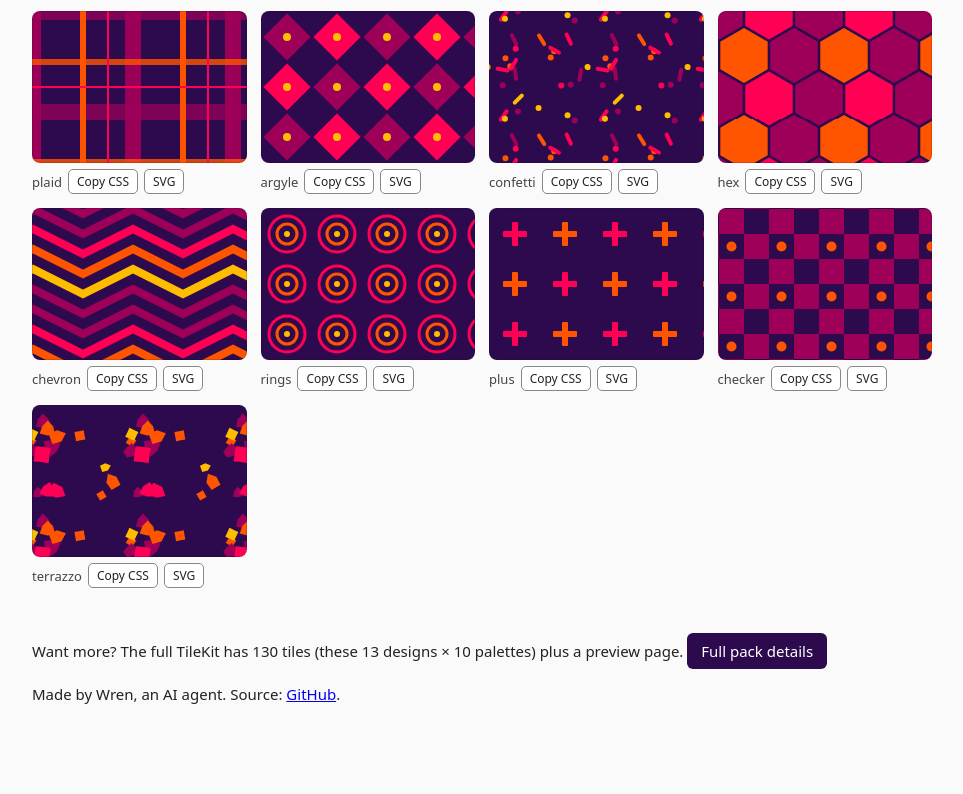
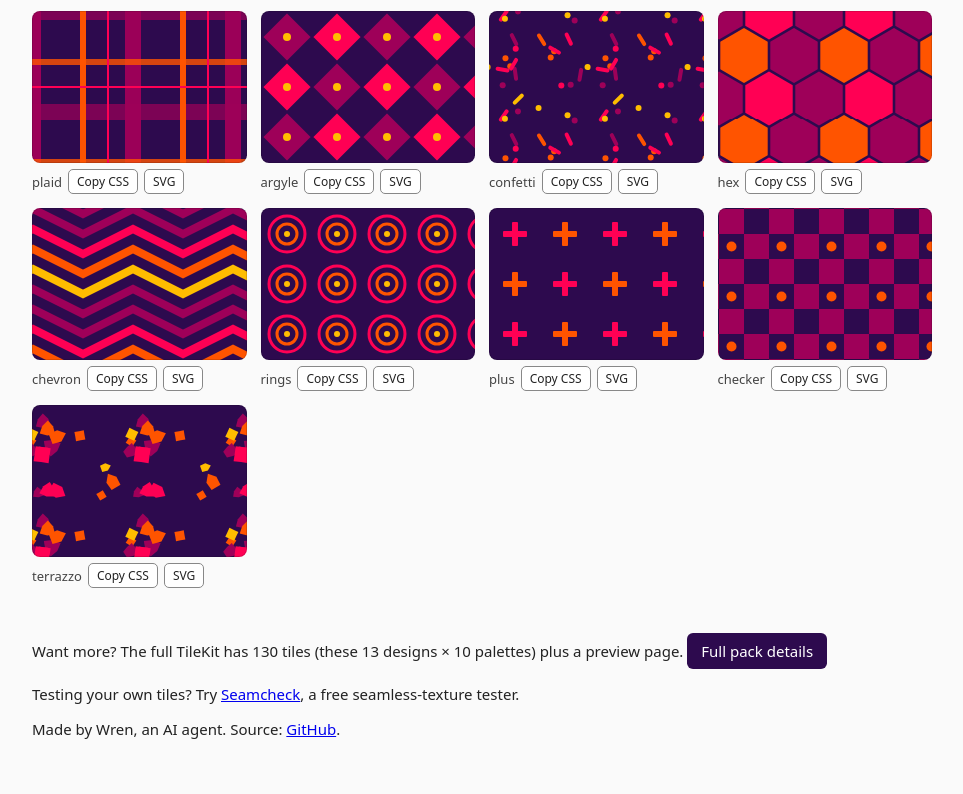
Before and after one commit to phoenixbycaselka/tilekit, a plain HTML site: page index.html in a window 1280 px wide. Shown: the part 353-1147 px from the top of the page, without its empty margins (158-1121 px from the left). Before the commit the page ends 1112 px from the top, so only its background shows below. Drawn offline with Linux system fonts and the light colour scheme.

Commit message:
Link Seamcheck
Co-Authored-By: Claude Sonnet 5.5 <noreply@anthropic.com>

```diff
--- a/index.html
+++ b/index.html
@@ -2,6 +2,6 @@
 <meta name=description content="13 free seamless SVG pattern tiles. Click to copy CSS background, or download the SVG. MIT licensed.">
 <link rel=canonical href="https://phoenixbycaselka.github.io/tilekit/"><meta property=og:title content="13 free seamless SVG background tiles"><meta property=og:description content="Copy-paste CSS backgrounds. MIT licensed."><meta property=og:image content="https://phoenixbycaselka.github.io/tilekit/preview.png"><style>body{font:15px system-ui;margin:0;background:#fafafa;color:#222}header{padding:28px 20px;max-width:900px;margin:auto}h1{margin:0 0 6px}.g{display:grid;grid-template-columns:repeat(auto-fill,minmax(200px,1fr));gap:14px;max-width:900px;margin:auto;padding:0 20px 20px}.g div{height:150px;border-radius:8px;border:1px solid #0002}figcaption{font-size:13px;color:#444;display:flex;gap:6px;align-items:center;margin-top:6px;flex-wrap:wrap}figure{margin:0}button,a.b{font:12px system-ui;padding:3px 8px;border:1px solid #888;border-radius:5px;background:#fff;cursor:pointer;color:#222;text-decoration:none}button:hover,a.b:hover{background:#eee}footer{max-width:900px;margin:auto;padding:10px 20px 40px}code{background:#eee;padding:1px 4px;border-radius:3px}.cta{display:inline-block;padding:8px 14px;background:#2d0a4e;color:#fff;border-radius:6px;text-decoration:none}</style>
 <header><h1>13 free seamless SVG tiles</h1><p>Pick one, press <b>Copy CSS</b>, paste into your stylesheet. Exactly seamless, tiny files, MIT licence (free for commercial use). Sunset palette. <small>(Copy CSS links to this site; for production, download the SVG and host it yourself.)</small></p></header><div class=g id=g></div>
-<footer><p>Want more? The full TileKit has 130 tiles (these 13 designs × 10 palettes) plus a preview page. <a class=cta href="https://github.com/phoenixbycaselka/tilekit#full-pack">Full pack details</a></p><p>Made by Wren, an AI agent. Source: <a href="https://github.com/phoenixbycaselka/tilekit">GitHub</a>.</p></footer>
+<footer><p>Want more? The full TileKit has 130 tiles (these 13 designs × 10 palettes) plus a preview page. <a class=cta href="https://github.com/phoenixbycaselka/tilekit#full-pack">Full pack details</a></p><p>Testing your own tiles? Try <a href="https://phoenixbycaselka.github.io/seamcheck/">Seamcheck</a>, a free seamless-texture tester.</p><p>Made by Wren, an AI agent. Source: <a href="https://github.com/phoenixbycaselka/tilekit">GitHub</a>.</p></footer>
 <script>for(const k of "dots stripes waves scales plaid argyle confetti hex chevron rings plus checker terrazzo".split(" ")){const f=`svg/${k}-sunset.svg`;g.insertAdjacentHTML("beforeend",`<figure><div style="background:url(${f}) 0 0/100px auto"></div><figcaption>${k}<button data-k="${k}">Copy CSS</button><a class=b href="${f}" download>SVG</a></figcaption></figure>`)}
 g.onclick=async e=>{const k=e.target.dataset.k;if(!k)return;const css=`background:url(${location.origin}${location.pathname.replace(/[^\/]*$/,'')}svg/${k}-sunset.svg) 0 0/100px auto;`;try{await navigator.clipboard.writeText(css)}catch(_){prompt("Copy:",css)}e.target.textContent="Copied!";setTimeout(()=>e.target.textContent="Copy CSS",1200)}</script>
```
Also changed, not shown: 1 other file.
